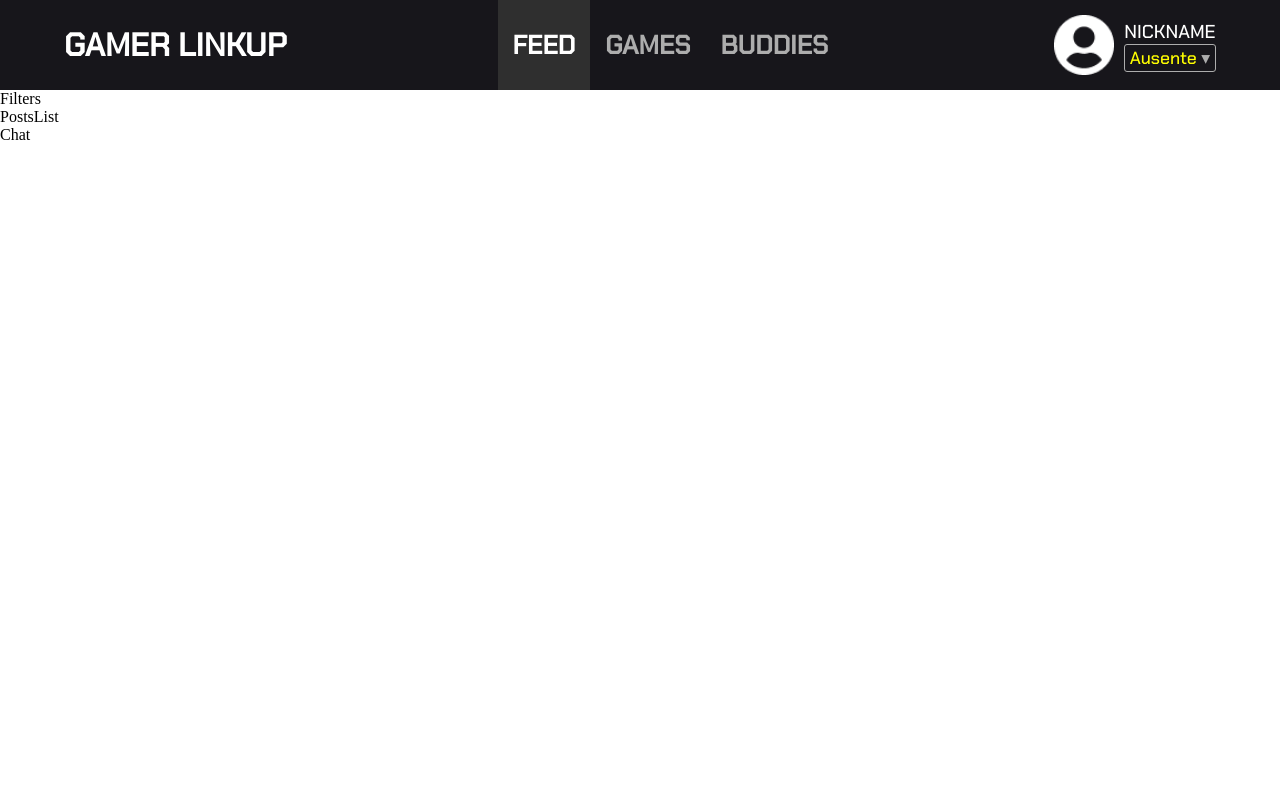
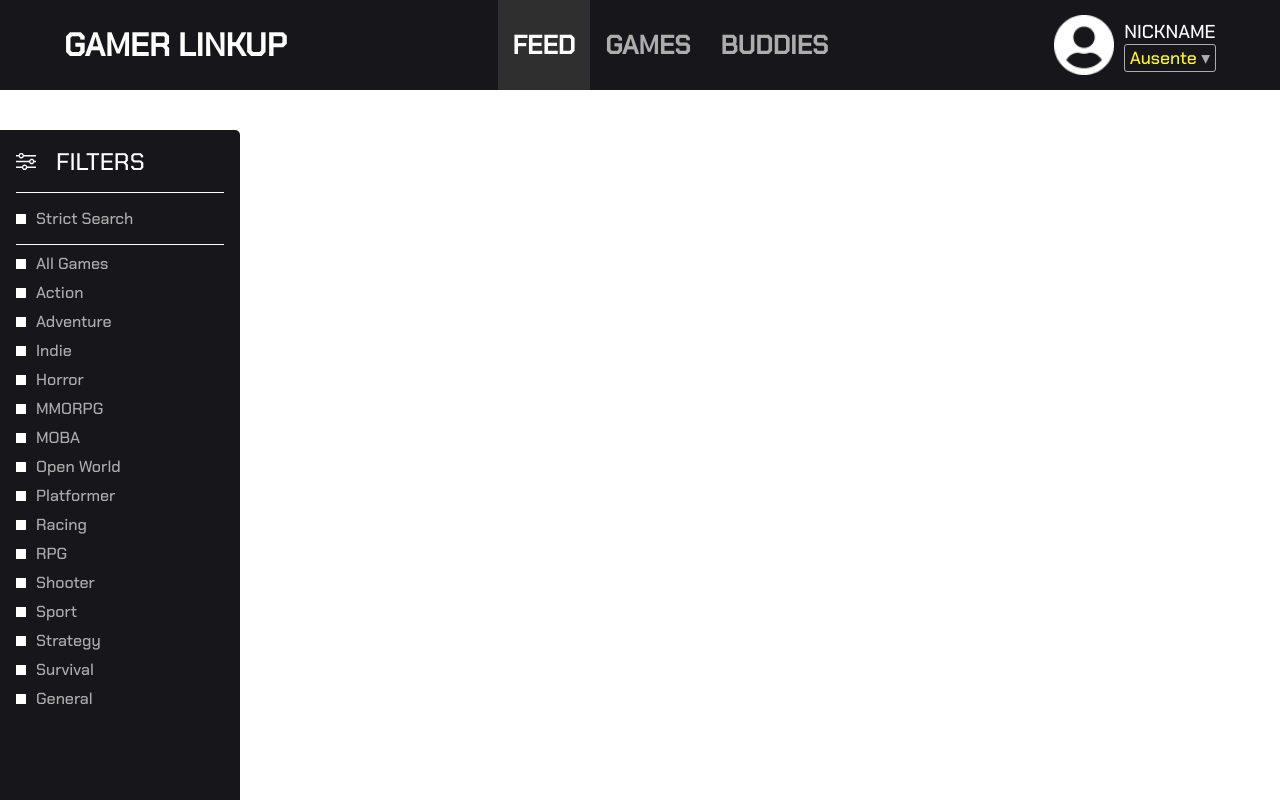
Before and after one commit to Jamajal/Gamer-Linkup, a React (Vite) app in the folder frontend/: page / in a window 1280 px wide. Built offline with nearby package versions, Linux system fonts and the light colour scheme.

Commit message:
criando e estilizando filtro

```diff
--- a/frontend/src/components/Filters/Filters.scss
+++ b/frontend/src/components/Filters/Filters.scss
@@ -0,0 +1,63 @@
+.app__filters {
+    background-color: var(--black-color);
+    color: var(--lightGray-color);
+    font-family: var(--font-base);
+
+    position: fixed;
+    height: 100%;
+    width: 15rem;
+    padding: 1rem;
+
+    border-radius: 0 5px 0 0;
+
+
+    .app__filters-title {
+        display: flex;
+        align-items: center;
+        gap: 20px;
+
+        border-bottom: 1px solid var(--white-color);
+        padding-bottom: 15px;
+
+        h3 {
+            color: var(--white-color);
+            font-weight: 300;
+            font-size: 1.5rem;
+        }
+    }
+
+
+    .app__filters-categories {
+        display: flex;
+        flex-direction: column;
+        gap: 0.5rem;
+
+        li {
+            display: flex;
+            gap: 10px;
+            align-items: center;
+
+            &:first-child {
+                border-bottom: 1px solid var(--white-color);
+                padding: 15px 0px;
+            }
+
+
+            input {
+                all: unset;
+                width: 10px;
+                height: 10px;
+                display: inline-block;
+                background-color: var(--white-color);
+
+                &:checked {
+                background-color: var(--highlight-color);
+                width: 10px;
+                height: 10px;
+                }
+            }
+        }
+
+    }
+
+}
--- a/frontend/src/components/Filters/Filters.tsx
+++ b/frontend/src/components/Filters/Filters.tsx
@@ -1,8 +1,33 @@
-import React from 'react'
+import './Filters.scss'
+import filterIcon from '../../assets/filter-icon.svg'
 
 const Filters = () => {
+
+  const categories = ['All Games', 'Action', 'Adventure', 'Indie', 'Horror', 'MMORPG',
+  'MOBA', 'Open World', 'Platformer', 'Racing', 'RPG', 'Shooter', 'Sport', 'Strategy', 'Survival', 'General']
+
+  const listCategories = categories.map((category, index) => (
+    <li key={index}>
+      <input type='checkbox' value={category}/>
+      <label>{category}</label>
+    </li>
+  ))
+
   return (
-    <div>Filters</div>
+    <section className='app__filters'>
+      <div className='app__filters-title'>
+        <img src={filterIcon}/>
+        <h3>FILTERS</h3>
+      </div>
+
+      <ul  className='app__filters-categories'>
+        <li>
+          <input type='checkbox' value='Strict Search'/>
+          Strict Search
+        </li>
+        {listCategories}
+      </ul>
+    </section>
   )
 }
 
--- a/frontend/src/pages/HomePage/HomePage.scss
+++ b/frontend/src/pages/HomePage/HomePage.scss
@@ -0,0 +1,10 @@
+.app__homepage {
+
+    height: 100vh;
+
+    .app__homepage-main {
+        padding-top: 2.5rem;
+        display: flex;
+    }
+
+}
--- a/frontend/src/pages/HomePage/HomePage.tsx
+++ b/frontend/src/pages/HomePage/HomePage.tsx
@@ -1,13 +1,15 @@
-import React from 'react'
 import { Chat, Filters, Header, PostsList } from '../../components'
+import './HomePage.scss'
 
 const HomePage = () => {
   return (
-    <div>
+    <div className='app__homepage'>
         <Header/>
-        <Filters/>
-        <PostsList/>
-        <Chat/>
+        <main className='app__homepage-main'>
+          <Filters/>
+          <PostsList/>
+          <Chat/>
+        </main>
     </div>
   )
 }
```
Also changed, not shown: frontend/src/assets/filter-icon.svg (added).
